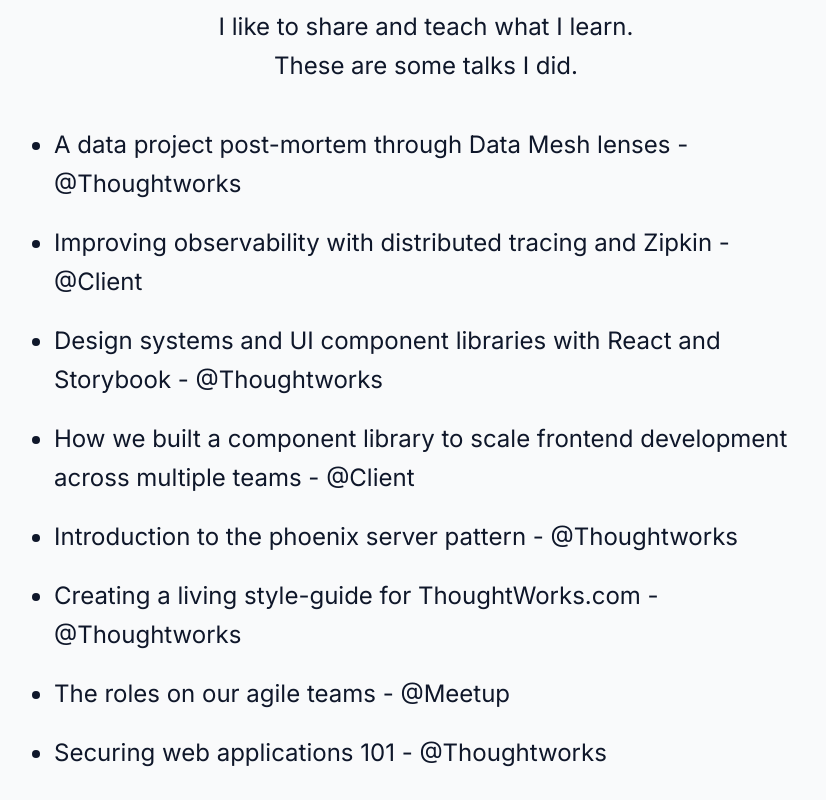
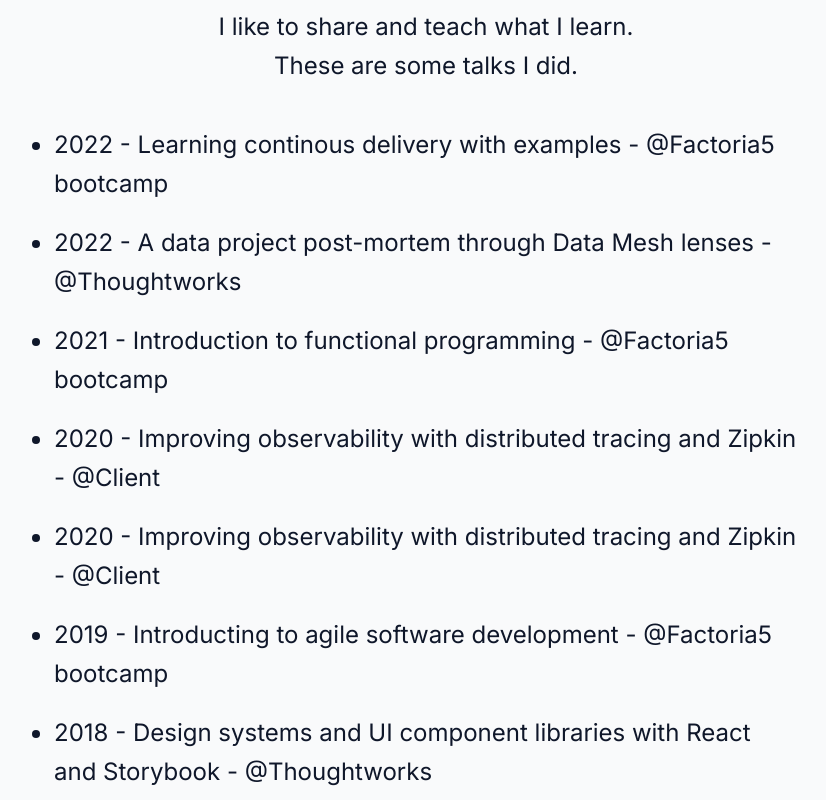
Before and after one commit to portovep/pabloporto.me, a Next.js app: page /about in a window 1280 px wide. Shown: the part 3860-4660 px from the top of the page, without its empty margins (214-1040 px from the left). Built offline with nearby package versions, Linux system fonts and the light colour scheme.

Commit message:
Add missing talks/workshops to about page

```diff
--- a/pages/about/index.tsx
+++ b/pages/about/index.tsx
@@ -432,28 +432,49 @@ export default function About(): JSX.Element {
                         <div className="w-full px-5">
                             <ul className="px-10 space-y-5 list-disc">
                                 <li>
-                                    A data project post-mortem through Data Mesh lenses -
+                                    2022 - Learning continous delivery with examples - @Factoria5
+                                    bootcamp
+                                </li>
+                                <li>
+                                    2022 - A data project post-mortem through Data Mesh lenses -
                                     @Thoughtworks
                                 </li>
                                 <li>
-                                    Improving observability with distributed tracing and Zipkin -
-                                    @Client
+                                    2021 - Introduction to functional programming - @Factoria5
+                                    bootcamp
                                 </li>
                                 <li>
-                                    Design systems and UI component libraries with React and
+                                    2020 - Improving observability with distributed tracing and
+                                    Zipkin - @Client
+                                </li>
+                                <li>
+                                    2020 - Improving observability with distributed tracing and
+                                    Zipkin - @Client
+                                </li>
+                                <li>
+                                    2019 - Introducting to agile software development - @Factoria5
+                                    bootcamp
+                                </li>
+                                <li>
+                                    2018 - Design systems and UI component libraries with React and
                                     Storybook - @Thoughtworks
                                 </li>
                                 <li>
-                                    How we built a component library to scale frontend development
-                                    across multiple teams - @Client
+                                    2017 - How we built a component library to scale frontend
+                                    development across multiple teams - @Client
                                 </li>
-                                <li>Introduction to the phoenix server pattern - @Thoughtworks</li>
                                 <li>
-                                    Creating a living style-guide for ThoughtWorks.com -
+                                    2016 - Introduction to the phoenix server pattern -
                                     @Thoughtworks
                                 </li>
-                                <li>The roles on our agile teams - @Meetup</li>
-                                <li>Securing web applications 101 - @Thoughtworks</li>
+                                <li>
+                                    2016 - Creating a living style-guide for ThoughtWorks.com -
+                                    @Thoughtworks
+                                </li>
+                                <li>
+                                    2016 - What are the different roles in Agile teams - @Meetup
+                                </li>
+                                <li>2015 - Securing web applications 101 - @Thoughtworks</li>
                             </ul>
                         </div>
                     </div>
```
